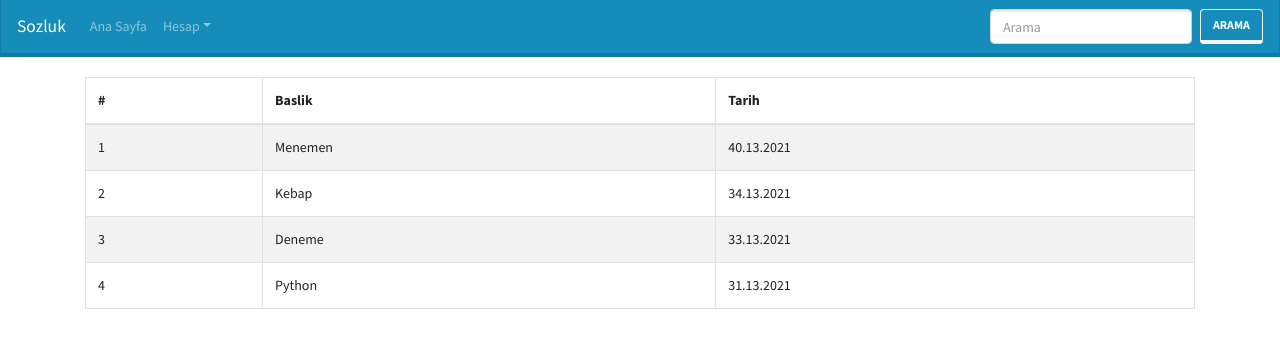
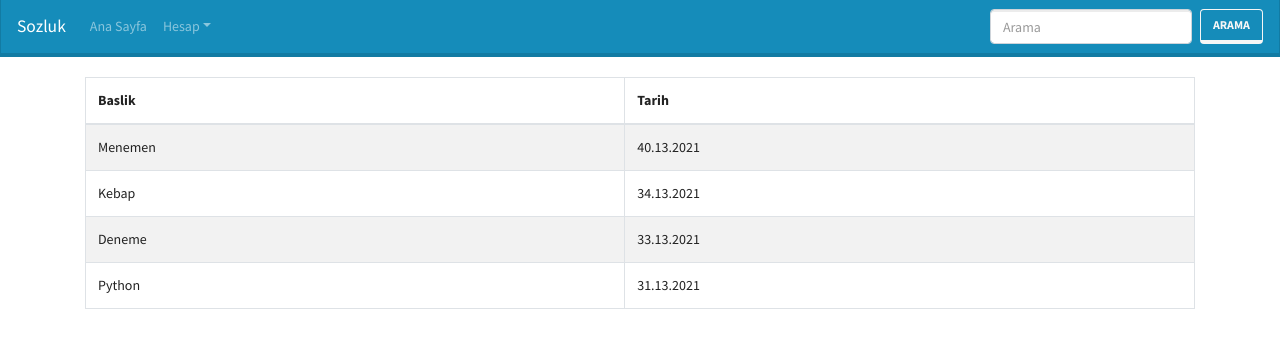
Before and after one commit to EkremDincel/Sozluk, a React (Create React App) app in the folder frontend/: page / in a window 1280 px wide. Shown: the top 348 px of the page. Built offline with nearby package versions, Linux system fonts and the light colour scheme.

Commit message:
Remove id from table

```diff
--- a/frontend/src/components/Home.jsx
+++ b/frontend/src/components/Home.jsx
@@ -37,7 +37,6 @@ var example_data = [
 function generate_row(data) {
     return (
         <tr>
-            <td>{data.id}</td>
             <td>{data.title}</td>
             <td>{data.date}</td>
         </tr>
@@ -52,7 +51,6 @@ export default function Home() {
             <Table striped bordered hover>
                 <thead>
                     <tr>
-                        <th>#</th>
                         <th>Baslik</th>
                         <th>Tarih</th>
                     </tr>
```
